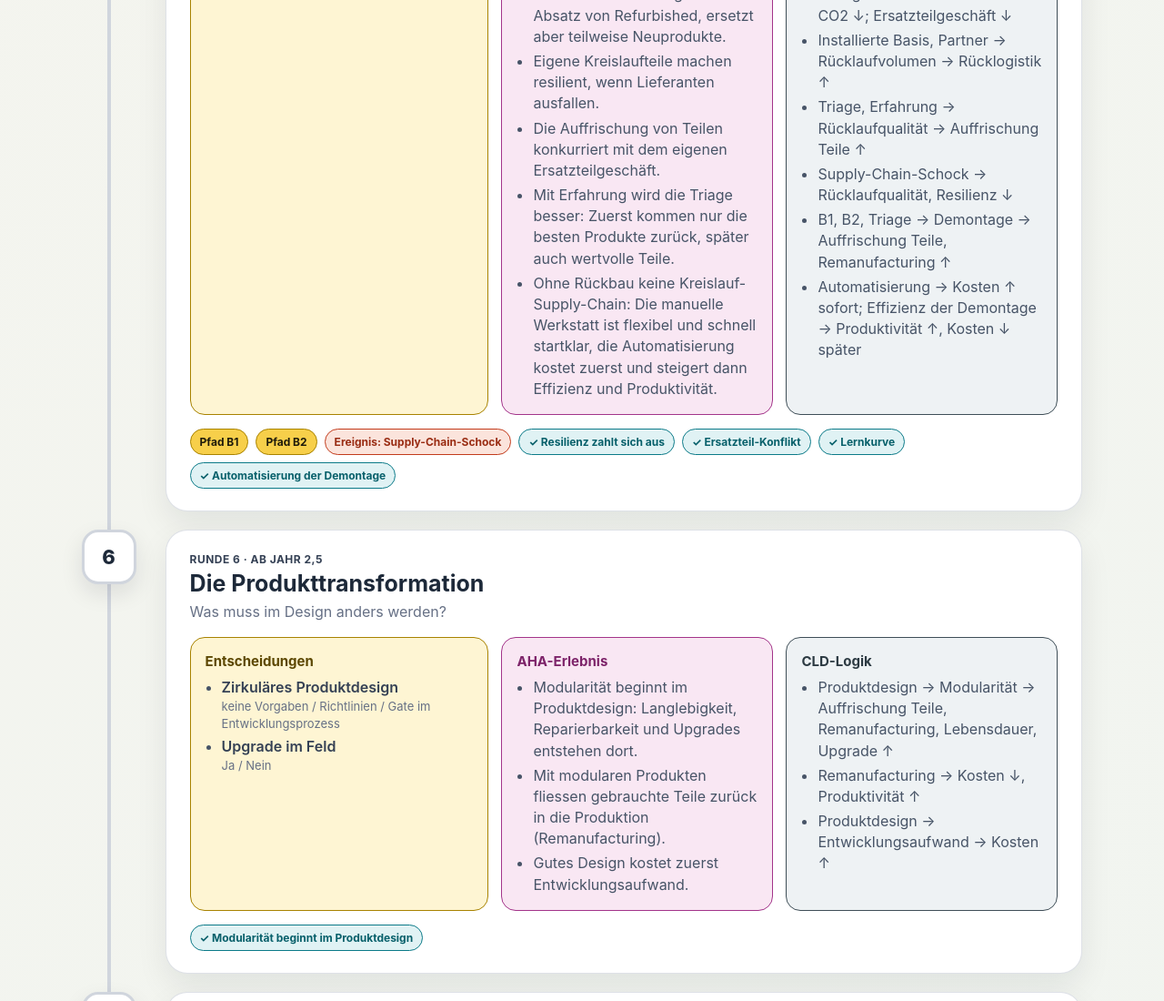
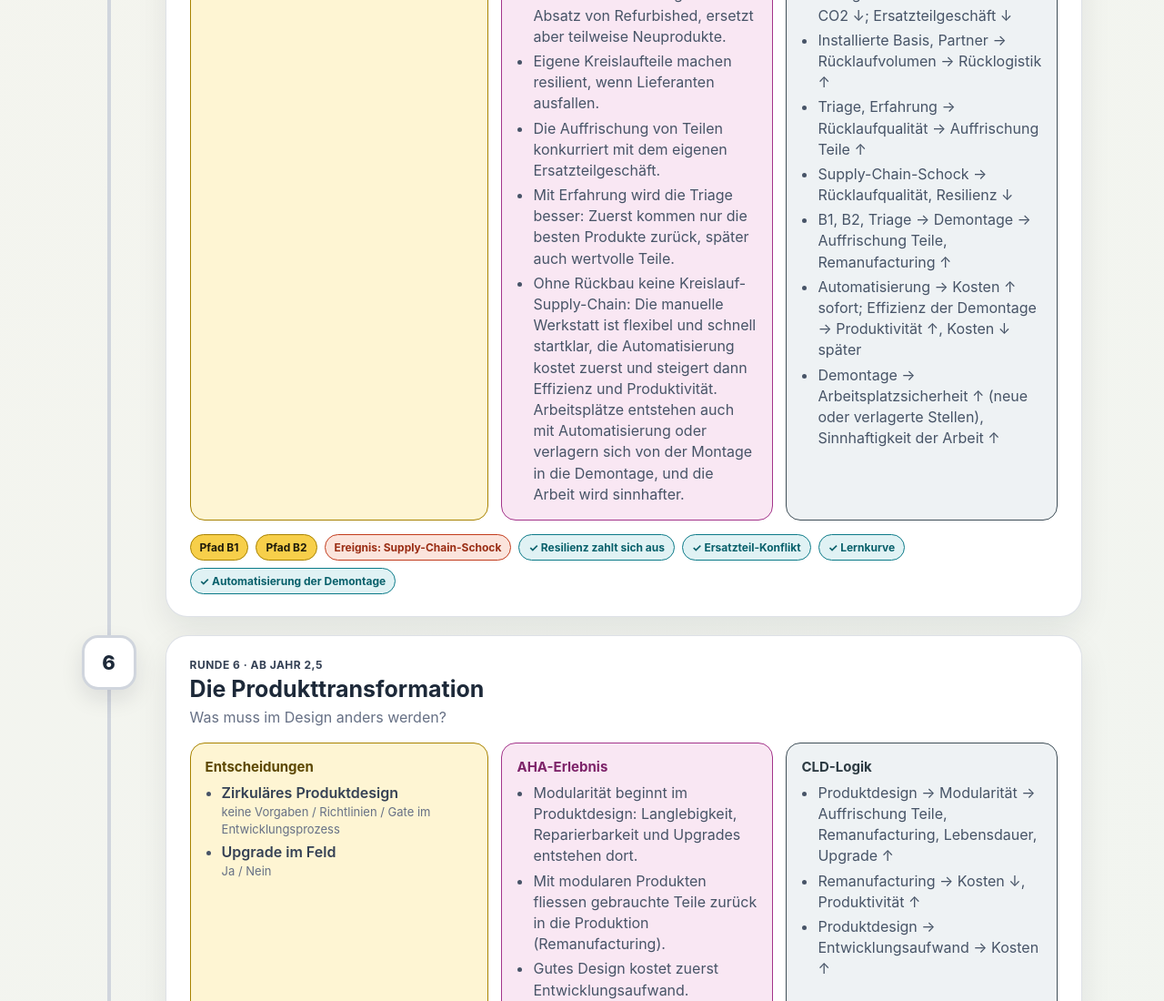
Before and after one commit to andreasziltener/circulus-serious-game-public, a plain HTML site: page storyline.html in a window 1280 px wide. Shown: the part 4564-5664 px from the top of the page at 91% size. Drawn offline with Linux system fonts and the light colour scheme.

Commit message:
Update system map, storyline and test run

```diff
--- a/storyline.html
+++ b/storyline.html
@@ -173,8 +173,8 @@
         <h2>Die Supply-Chain-Challenge</h2><p class="question">Woher kommen die Rückläufe?</p>
         <div class="cols">
           <div class="box dec"><strong>Entscheidungen</strong><ul class="dec"><li><b>B1: Teilekreislauf</b><span class='opt'>Ja / Nein</span></li><li><b>B2: Produktkreislauf</b><span class='opt'>Ja / Nein</span></li><li><b>Betrieb der Demontage</b><span class='opt'>manuelle Werkstattfertigung / Automatisierung (Investition in Demontage-Technologien); erst nach B1 oder B2</span></li></ul></div>
-          <div class="box aha"><strong>AHA-Erlebnis</strong><ul><li>Rückläufe ermöglichen erst Zirkularität; Qualität und Volumen sind kritisch.</li><li>Produkt ≠ Teil: Teilekreislauf (B1) und Produktkreislauf (B2) sind getrennte Einstiege; man kann einen oder beide wählen.</li><li>Der Teilekreislauf stärkt vor allem das Servicegeschäft; der Produktkreislauf steigert den Absatz von Refurbished, ersetzt aber teilweise Neuprodukte.</li><li>Eigene Kreislaufteile machen resilient, wenn Lieferanten ausfallen.</li><li>Die Auffrischung von Teilen konkurriert mit dem eigenen Ersatzteilgeschäft.</li><li>Mit Erfahrung wird die Triage besser: Zuerst kommen nur die besten Produkte zurück, später auch wertvolle Teile.</li><li>Ohne Rückbau keine Kreislauf-Supply-Chain: Die manuelle Werkstatt ist flexibel und schnell startklar, die Automatisierung kostet zuerst und steigert dann Effizienz und Produktivität.</li></ul></div>
-          <div class="box loop"><strong>CLD-Logik</strong><ul><li>Teilekreislauf (B1) → Auffrischung Teile, Ersatzteil- &amp; Servicegeschäft, Resilienz ↑</li><li>Produktkreislauf (B2) → Auffrischung Teile, zirkuläres Marktvolumen (Absatz Refurbished) ↑; Absatz Neuprodukte ↓</li><li>Auffrischung Teile → Rückgewonnenes Material → CO2 ↓; Ersatzteilgeschäft ↓</li><li>Installierte Basis, Partner → Rücklaufvolumen → Rücklogistik ↑</li><li>Triage, Erfahrung → Rücklaufqualität → Auffrischung Teile ↑</li><li>Supply-Chain-Schock → Rücklaufqualität, Resilienz ↓</li><li>B1, B2, Triage → Demontage → Auffrischung Teile, Remanufacturing ↑</li><li>Automatisierung → Kosten ↑ sofort; Effizienz der Demontage → Produktivität ↑, Kosten ↓ später</li></ul></div>
+          <div class="box aha"><strong>AHA-Erlebnis</strong><ul><li>Rückläufe ermöglichen erst Zirkularität; Qualität und Volumen sind kritisch.</li><li>Produkt ≠ Teil: Teilekreislauf (B1) und Produktkreislauf (B2) sind getrennte Einstiege; man kann einen oder beide wählen.</li><li>Der Teilekreislauf stärkt vor allem das Servicegeschäft; der Produktkreislauf steigert den Absatz von Refurbished, ersetzt aber teilweise Neuprodukte.</li><li>Eigene Kreislaufteile machen resilient, wenn Lieferanten ausfallen.</li><li>Die Auffrischung von Teilen konkurriert mit dem eigenen Ersatzteilgeschäft.</li><li>Mit Erfahrung wird die Triage besser: Zuerst kommen nur die besten Produkte zurück, später auch wertvolle Teile.</li><li>Ohne Rückbau keine Kreislauf-Supply-Chain: Die manuelle Werkstatt ist flexibel und schnell startklar, die Automatisierung kostet zuerst und steigert dann Effizienz und Produktivität. Arbeitsplätze entstehen auch mit Automatisierung oder verlagern sich von der Montage in die Demontage, und die Arbeit wird sinnhafter.</li></ul></div>
+          <div class="box loop"><strong>CLD-Logik</strong><ul><li>Teilekreislauf (B1) → Auffrischung Teile, Ersatzteil- &amp; Servicegeschäft, Resilienz ↑</li><li>Produktkreislauf (B2) → Auffrischung Teile, zirkuläres Marktvolumen (Absatz Refurbished) ↑; Absatz Neuprodukte ↓</li><li>Auffrischung Teile → Rückgewonnenes Material → CO2 ↓; Ersatzteilgeschäft ↓</li><li>Installierte Basis, Partner → Rücklaufvolumen → Rücklogistik ↑</li><li>Triage, Erfahrung → Rücklaufqualität → Auffrischung Teile ↑</li><li>Supply-Chain-Schock → Rücklaufqualität, Resilienz ↓</li><li>B1, B2, Triage → Demontage → Auffrischung Teile, Remanufacturing ↑</li><li>Automatisierung → Kosten ↑ sofort; Effizienz der Demontage → Produktivität ↑, Kosten ↓ später</li><li>Demontage → Arbeitsplatzsicherheit ↑ (neue oder verlagerte Stellen), Sinnhaftigkeit der Arbeit ↑</li></ul></div>
         </div>
         <div class="tagrow"><span class='tag cbm'>Pfad B1</span><span class='tag cbm'>Pfad B2</span><span class='tag ev'>Ereignis: Supply-Chain-Schock</span><span class='tag check'>✓ Resilienz zahlt sich aus</span><span class='tag check'>✓ Ersatzteil-Konflikt</span><span class='tag check'>✓ Lernkurve</span><span class='tag check'>✓ Automatisierung der Demontage</span></div>
       </div></div>
```
Also changed, not shown: systemkarte.html (+1 -1 lines), testlauf.html (+1 -1 lines).
